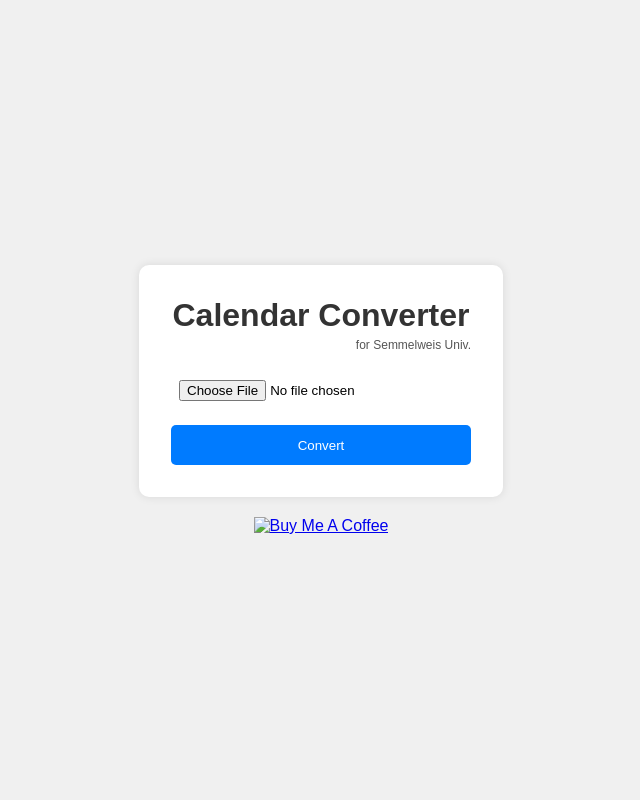
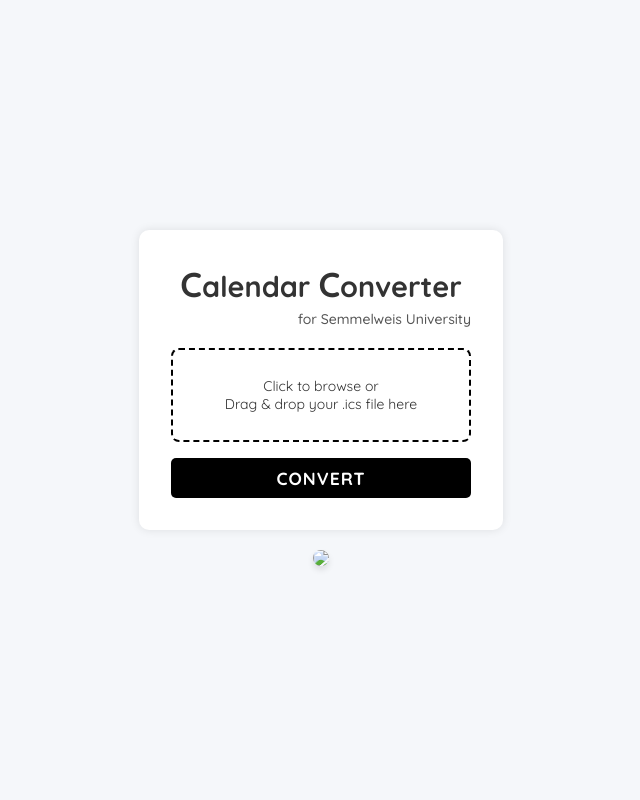
Before and after one commit to chococobyeol/semmelweis_univ_calendar_converter, a Python web app: template templates/index.html in a window 1280 px wide. Shown: the whole page, without its empty margins (319-959 px from the left). Run offline with Jinja, Linux system fonts and the light colour scheme; the template is opened without the code that fills it, so the values that code supplies are empty.

Commit message:
Update Calendar Converter UI with Quicksand font and layout improvements

```diff
--- a/static/script.js
+++ b/static/script.js
@@ -5,17 +5,86 @@ document.addEventListener('DOMContentLoaded', function() {
     const progressBar = document.getElementById('progress-bar');
     const progressText = document.getElementById('progress-text');
     const fileInput = document.getElementById('file-input');
+    const dropArea = document.getElementById('drop-area');
+    const fileLabel = document.getElementById('file-label');
 
     let currentProgress = 0;
     let targetProgress = 0;
 
-    // 폼 제출 이벤트 리스너를 추가합니다.
+    ['dragenter', 'dragover', 'dragleave', 'drop'].forEach(eventName => {
+        dropArea.addEventListener(eventName, preventDefaults, false);
+        document.body.addEventListener(eventName, preventDefaults, false);
+    });
+
+    ['dragenter', 'dragover'].forEach(eventName => {
+        dropArea.addEventListener(eventName, highlight, false);
+    });
+
+    ['dragleave', 'drop'].forEach(eventName => {
+        dropArea.addEventListener(eventName, unhighlight, false);
+    });
+
+    dropArea.addEventListener('drop', handleDrop, false);
+    fileInput.addEventListener('change', handleFileInputChange);
+
+    dropArea.addEventListener('click', function(e) {
+        if (e.target !== fileInput) {
+            e.preventDefault();
+            fileInput.click();
+        }
+    });
+
+    function preventDefaults(e) {
+        e.preventDefault();
+        e.stopPropagation();
+    }
+
+    function highlight() {
+        dropArea.classList.add('dragover');
+    }
+
+    function unhighlight() {
+        dropArea.classList.remove('dragover');
+    }
+
+    function handleDrop(e) {
+        const dt = e.dataTransfer;
+        const files = dt.files;
+
+        // 파일 입력 필드 업데이트
+        const newDt = new DataTransfer();
+        newDt.items.add(files[0]);
+        fileInput.files = newDt.files;
+
+        handleFiles(files);
+    }
+
+    function handleFileInputChange(e) {
+        handleFiles(e.target.files);
+    }
+
+    function handleFiles(files) {
+        if (files.length > 0) {
+            updateFileLabel(files[0].name);
+        }
+    }
+
+    function updateFileLabel(fileName) {
+        if (fileName) {
+            fileLabel.innerHTML = `<span title="${fileName}">${fileName}</span>`;
+        } else {
+            fileLabel.innerHTML = '<span>Click to browse or<br>Drag & drop your .ics file here</span>';
+        }
+    }
+
     form.addEventListener('submit', function(e) {
         e.preventDefault();
+
         if (fileInput.files.length === 0) {
             alert('Please select a file to upload');
             return;
         }
+
         convertBtn.style.display = 'none';
         progressContainer.style.display = 'block';
         progressBar.style.width = '0%';
@@ -25,6 +94,7 @@ document.addEventListener('DOMContentLoaded', function() {
         targetProgress = 0;
 
         const formData = new FormData(form);
+
         fetch('/', {
             method: 'POST',
             body: formData
@@ -42,7 +112,6 @@ document.addEventListener('DOMContentLoaded', function() {
         });
     });
 
-    // 상태를 확인하는 함수
     function checkStatus(taskId) {
         fetch(`/status/${taskId}`)
         .then(response => response.json())
@@ -69,7 +138,6 @@ document.addEventListener('DOMContentLoaded', function() {
         });
     }
 
-    // 진행 바를 업데이트하는 함수
     function updateProgressBar() {
         if (currentProgress < targetProgress) {
             currentProgress += (targetProgress - currentProgress) * 0.1;
@@ -78,12 +146,12 @@ document.addEventListener('DOMContentLoaded', function() {
         }
     }
 
-    // 폼을 초기화하는 함수
     function resetForm() {
         convertBtn.style.display = 'block';
         progressContainer.style.display = 'none';
         progressBar.style.width = '0%';
         fileInput.value = '';
+        updateFileLabel();
         currentProgress = 0;
         targetProgress = 0;
     }
--- a/static/style.css
+++ b/static/style.css
@@ -1,16 +1,23 @@
-/* 기본 바디 스타일을 설정합니다. */
+@import url('https://fonts.googleapis.com/css2?family=Quicksand:wght@400;500;700&display=swap');
+
+:root {
+    --primary-color: #000000;
+    --secondary-color: #f5f7fa;
+    --text-color: #333;
+    --accent-color: #000000;
+}
+
 body {
-    font-family: Arial, sans-serif;
+    font-family: 'Quicksand', Arial, sans-serif;
     display: flex;
     flex-direction: column;
     justify-content: center;
     align-items: center;
     height: 100vh;
     margin: 0;
-    background-color: #f0f0f0;
+    background-color: var(--secondary-color);
 }
 
-/* 컨테이너 스타일을 설정합니다. */
 .container {
     background-color: white;
     padding: 2rem;
@@ -20,22 +27,29 @@ body {
     text-align: center;
 }
 
-/* 헤딩 스타일을 설정합니다. */
 h1 {
-    color: #333;
+    color: var(--text-color);
     margin: 0;
+    font-family: 'Quicksand', sans-serif;
+    font-weight: 700;
+    font-size: 1.8em;
+    white-space: nowrap;
 }
 
-/* 서브텍스트 스타일을 설정합니다. */
+.big-c {
+    font-size: 1.2em;
+}
+
 .subtext {
-    font-size: 12px;
+    font-size: 14px;
     color: #555;
     text-align: right;
     margin: 0;
     margin-top: 4px;
+    font-family: 'Quicksand', sans-serif;
+    font-weight: 500;
 }
 
-/* 폼 스타일을 설정합니다. */
 form {
     display: flex;
     flex-direction: column;
@@ -43,34 +57,72 @@ form {
     margin-top: 20px;
 }
 
-/* 파일 입력 스타일을 설정합니다. */
-input[type="file"] {
-    padding: 0.5rem;
+#drop-area {
+    border: 2px dashed var(--primary-color);
+    border-radius: 8px;
+    padding: 20px;
+    text-align: center;
+    cursor: pointer;
+    transition: background-color 0.3s;
+    height: 50px;
+    display: flex;
+    align-items: center;
+    justify-content: center;
 }
 
-/* 버튼 컨테이너 스타일을 설정합니다. */
+#drop-area:hover, #drop-area.dragover {
+    background-color: #f0f0f0;
+}
+
+#file-label {
+    display: flex;
+    justify-content: center;
+    align-items: center;
+    height: 100%;
+    font-size: 14px;
+    color: var(--text-color);
+    text-align: center;
+    overflow: hidden;
+    white-space: normal;
+    word-wrap: break-word;
+    word-break: break-all;
+    padding: 10px;
+    box-sizing: border-box;
+}
+
+#file-label span {
+    max-width: 100%;
+    overflow-wrap: break-word;
+    display: -webkit-box;
+    -webkit-line-clamp: 3;
+    -webkit-box-orient: vertical;
+    overflow: hidden;
+}
+
 #button-container {
     height: 40px;
 }
 
-/* 버튼 스타일을 설정합니다. */
 button {
     padding: 0.5rem 1rem;
-    background-color: #007bff;
+    background-color: var(--accent-color);
     color: white;
     border: none;
     border-radius: 5px;
     cursor: pointer;
     width: 100%;
     height: 100%;
+    font-family: 'Quicksand', sans-serif;
+    font-weight: 700;
+    font-size: 1.1em;
+    text-transform: uppercase;
+    letter-spacing: 1px;
 }
 
-/* 버튼 호버 스타일을 설정합니다. */
 button:hover {
-    background-color: #0056b3;
+    background-color: #333;
 }
 
-/* 진행 바 컨테이너 스타일을 설정합니다. */
 #progress-container {
     width: 100%;
     height: 100%;
@@ -79,7 +131,6 @@ button:hover {
     position: relative;
 }
 
-/* 진행 바 스타일을 설정합니다. */
 #progress-bar {
     width: 0%;
     height: 100%;
@@ -88,7 +139,6 @@ button:hover {
     transition: width 0.5s;
 }
 
-/* 진행 텍스트 스타일을 설정합니다. */
 #progress-container #progress-text {
     position: absolute;
     top: 50%;
@@ -100,8 +150,14 @@ button:hover {
     width: 100%;
 }
 
-/* 커피 컨테이너 스타일을 설정합니다. */
-.coffee-container {
-    text-align: center;
+a img {
     margin-top: 20px;
+    border-radius: 10px;
+    overflow: hidden;
+    box-shadow: 0 4px 6px rgba(0, 0, 0, 0.1);
+    transition: box-shadow 0.3s ease;
 }
+
+a img:hover {
+    box-shadow: 0 6px 8px rgba(0, 0, 0, 0.15);
+}
--- a/templates/index.html
+++ b/templates/index.html
@@ -4,17 +4,20 @@
     <meta charset="UTF-8">
     <meta name="viewport" content="width=device-width, initial-scale=1.0">
     <title>Calendar Converter</title>
-    <!-- 파비콘 링크 추가 -->
     <link rel="icon" type="image/png" href="static/favicon.png">
     <link rel="stylesheet" href="{{ url_for('static', filename='style.css') }}">
 </head>
 <body>
     <div class="container">
-        <h1>Calendar Converter</h1>
-        <p class="subtext">for Semmelweis Univ.</p>
-        <!-- 파일 업로드 폼을 정의합니다. -->
+        <h1><span class="big-c">C</span>alendar <span class="big-c">C</span>onverter</h1>
+        <p class="subtext">for Semmelweis University</p>
         <form id="upload-form" action="/" method="post" enctype="multipart/form-data">
-            <input type="file" name="file" accept=".ics" id="file-input">
+            <div id="drop-area">
+                <input type="file" name="file" accept=".ics" id="file-input" hidden>
+                <label for="file-input" id="file-label">
+                    <span>Click to browse or<br>Drag & drop your .ics file here</span>
+                </label>
+            </div>
             <div id="button-container">
                 <button type="submit" id="convert-btn">Convert</button>
                 <div id="progress-container" style="display: none;">
@@ -25,13 +28,7 @@
             </div>
         </form>
     </div>
-    <!-- 커피 후원 버튼을 추가합니다. -->
-    <div class="coffee-container">
-        <a href="https://www.buymeacoffee.com/chococo" target="_blank">
-            <img src="https://cdn.buymeacoffee.com/buttons/v2/default-yellow.png" alt="Buy Me A Coffee" style="height: 60px !important;width: 217px !important;">
-        </a>
-    </div>
-    <!-- 자바스크립트 파일을 링크합니다. -->
+    <a href="https://www.buymeacoffee.com/chococo"><img src="https://img.buymeacoffee.com/button-api/?text=Buy me a coffee&emoji=☕&slug=chococo&button_colour=ffffff&font_colour=000000&font_family=Cookie&outline_colour=000000&coffee_colour=FFDD00" /></a>
     <script src="{{ url_for('static', filename='script.js') }}"></script>
 </body>
 </html>
```
